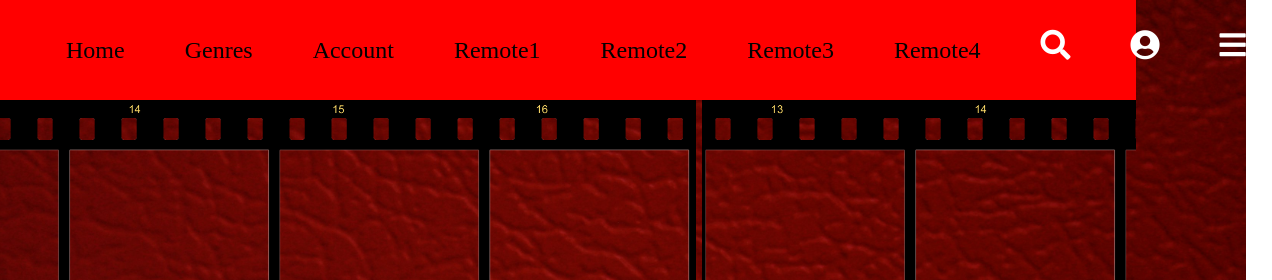
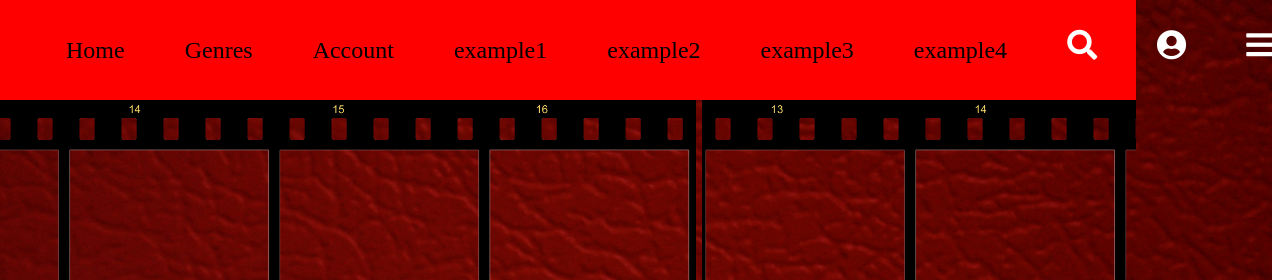
Before and after one commit to brandoncontreras0810/Milestone-2, a plain HTML site: page signup.html in a window 1280 px wide. Shown: the top 280 px of the page, 144-1416 px from the left, 1272 px wide, since content can reach past the window. Drawn offline with nearby package versions, Linux system fonts and the light colour scheme.

Commit message:
Update signup.html

```diff
--- a/signup.html
+++ b/signup.html
@@ -185,16 +185,16 @@
             <a class="nav-bar-link w3-hide-small" href="login.html">Account</a>
           </li>
           <li>
-            <a class="nav-bar-link w3-hide-small" href="https://www.rogerebert.com/">Remote1</a>
+            <a class="nav-bar-link w3-hide-small" href="https://www.rogerebert.com/">example1</a>
           </li>
           <li>
-            <a class="nav-bar-link w3-hide-small" href="https://letterboxd.com/">Remote2</a>
+            <a class="nav-bar-link w3-hide-small" href="https://letterboxd.com/">example2</a>
           </li>
           <li>
-            <a class="nav-bar-link w3-hide-small" href="https://www.rottentomatoes.com/">Remote3</a>
+            <a class="nav-bar-link w3-hide-small" href="https://www.rottentomatoes.com/">example3</a>
           </li>
           <li>
-            <a class="nav-bar-link w3-hide-small" href="https://www.rollingstone.com/">Remote4</a>
+            <a class="nav-bar-link w3-hide-small" href="https://www.rollingstone.com/">example4</a>
           </li>
         </ul>
         <div class="w3-bar-block w3-white w3-hide w3-hide-large w3-hide-medium">
```
